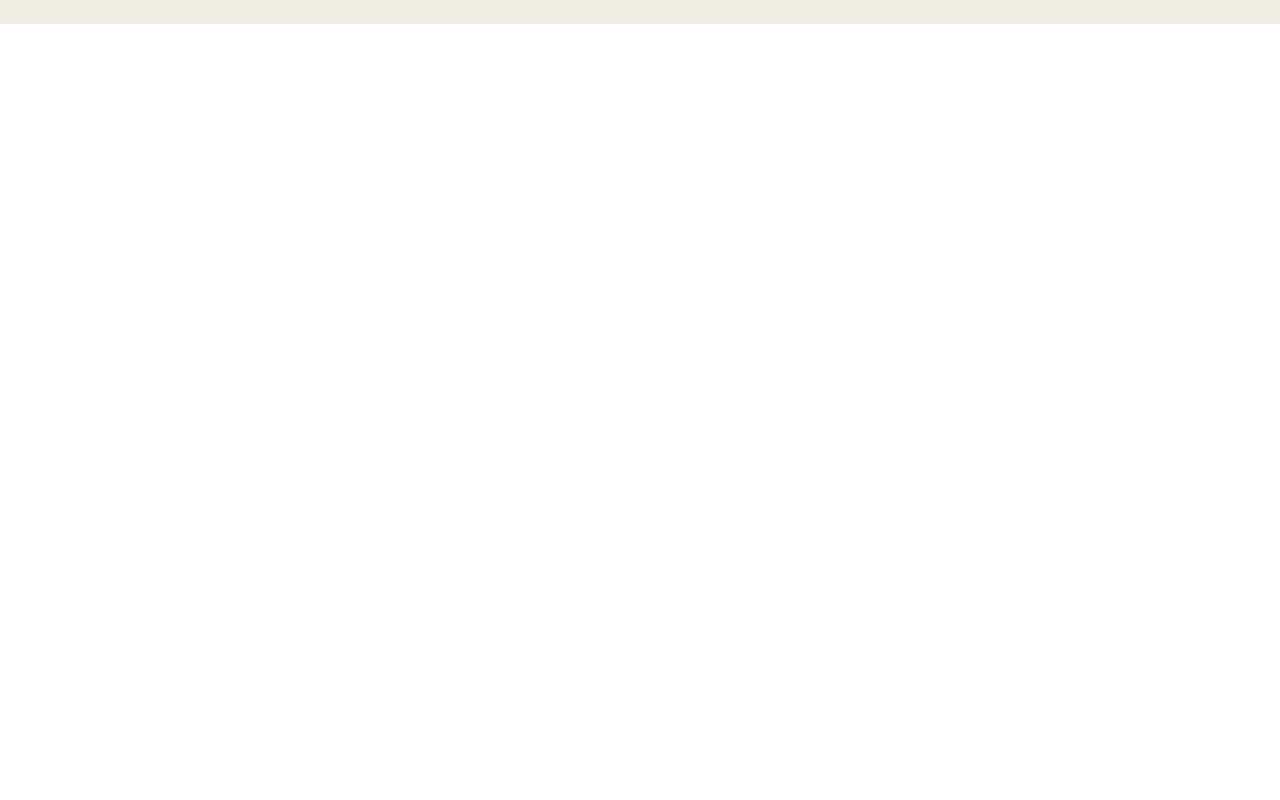
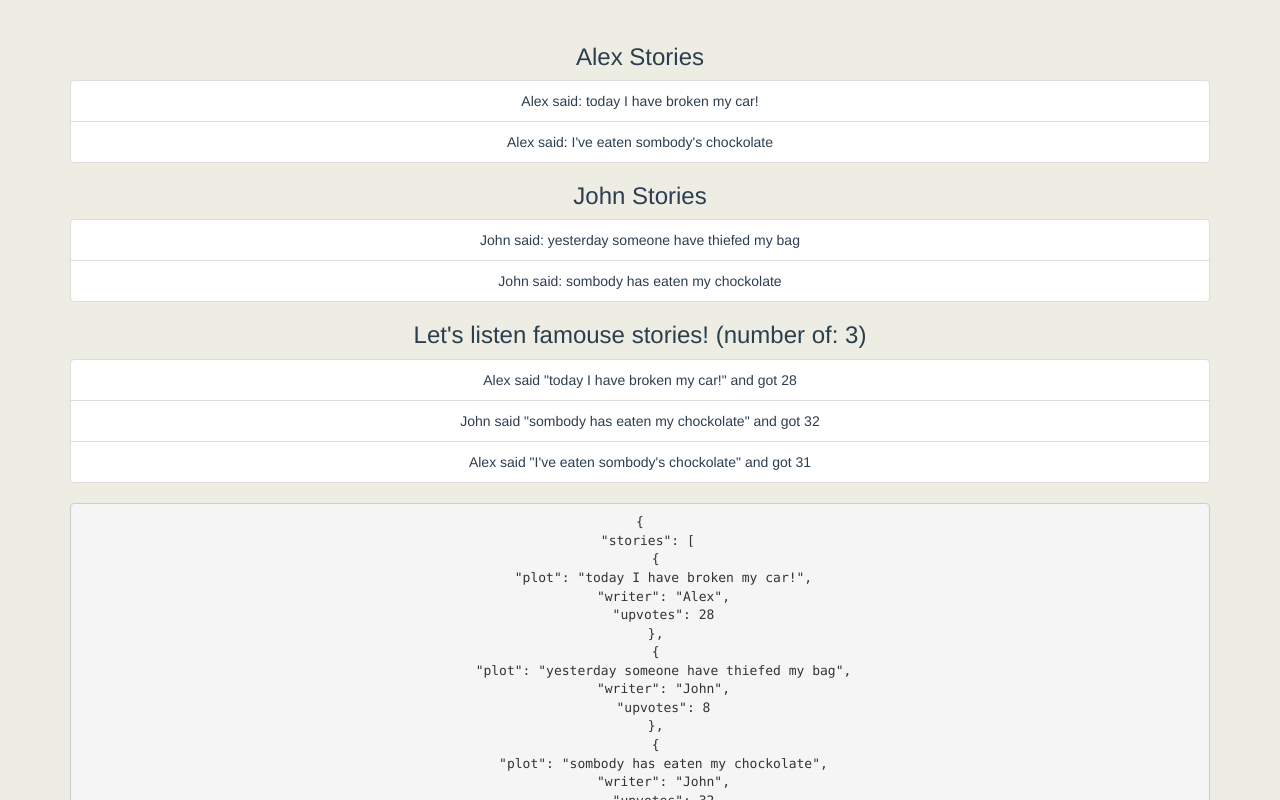
Before and after one commit to ShmidtAlex/Greatness-of-Vue-book, a Vue app: page /exercises in a window 1280 px wide. Shown: the part 980-1780 px from the top of the page. Before the commit the page ends 1004 px from the top, so only its background shows below. Built offline with nearby package versions, Linux system fonts and the light colour scheme.

Commit message:
new component StoriesFilter with some ways of filtration data added

```diff
--- /dev/null
+++ b/src/components/StoriesFilter.vue
@@ -0,0 +1,75 @@
+<template>
+	<div class="container">
+		<h3>Alex Stories</h3>
+		<ul class="list-group">
+			<li v-for="(story, index) in storiesBy('Alex')" :key="index" class="list-group-item">
+				{{story.writer}} said: {{story.plot}}
+			</li>
+		</ul>
+
+		<h3>John Stories</h3>
+		<ul class="list-group">
+      <!-- yes, we can use new array, which is the result of function storiesBy -->
+			<li v-for="(story, index) in storiesBy('John')" :key="index" class="list-group-item">
+				{{story.writer}} said: {{story.plot}}
+			</li>
+		</ul>
+    <div class="famous_stories">
+      <h3>Let's listen famouse stories! (number of: {{ famous.length }})</h3>
+      <ul class="list-group">
+        <li class="list-group-item" v-for="(story, index) in famous" :key="index">
+          {{ story.writer }} said "{{ story.plot }}" and got {{ story.upvotes}}
+        </li>
+      </ul>
+    </div>
+      <pre>{{$data}}</pre>
+
+
+	</div>
+</template>
+<script>
+	export default {
+		name: "Stories",
+		data: function() {
+			return {
+				stories: [
+					{
+						plot: "today I have broken my car!",
+						writer: 'Alex',
+            upvotes: 28,
+					},
+          {
+            plot: "yesterday someone have thiefed my bag",
+            writer: "John",
+            upvotes: 8,
+          },
+          {
+            plot: "sombody has eaten my chockolate",
+            writer: "John",
+            upvotes: 32,
+          },
+          {
+            plot: "I've eaten sombody's chockolate",
+            writer: "Alex",
+            upvotes: 31,
+          },
+				]
+			}
+		},
+    methods: {
+      storiesBy: function(writer) {
+        return this.stories.filter(function(story){
+          return story.writer === writer;
+        })
+      },
+    },
+    computed: {
+      famous: function() {
+        return this.stories.filter(function(item) {
+          return item.upvotes > 25;
+        });
+      }
+    }
+	}
+</script>
+<style></style>
--- a/src/views/Exercises.vue
+++ b/src/views/Exercises.vue
@@ -3,18 +3,21 @@
     <h1>Exercises from the book</h1>
     <Calcex/>
     <Elections/>
+    <Stories/>
   </div>
 </template>
 
 <script>
 import Calcex from "@/components/Calc_ex.vue";
 import Elections from "@/components/MayorElections";
+import Stories from "@/components/StoriesFilter.vue";
 
 export default {
   name: "exercises",
   components: {
     Calcex,
-    Elections
+    Elections,
+    Stories
   }
 };
 </script>
```
Also changed, not shown: src/components/MayorElections.vue (+5 -2 lines).
